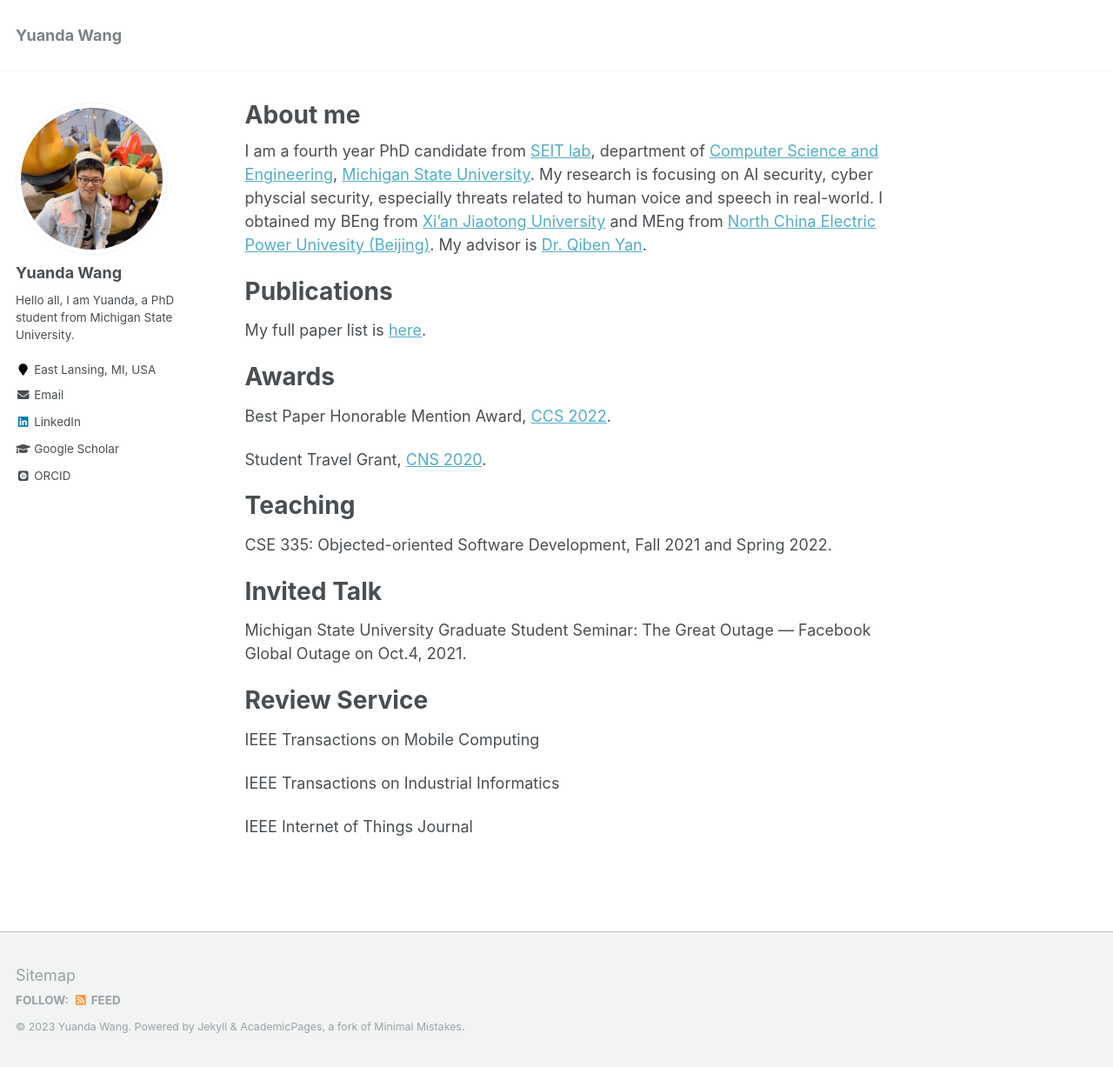
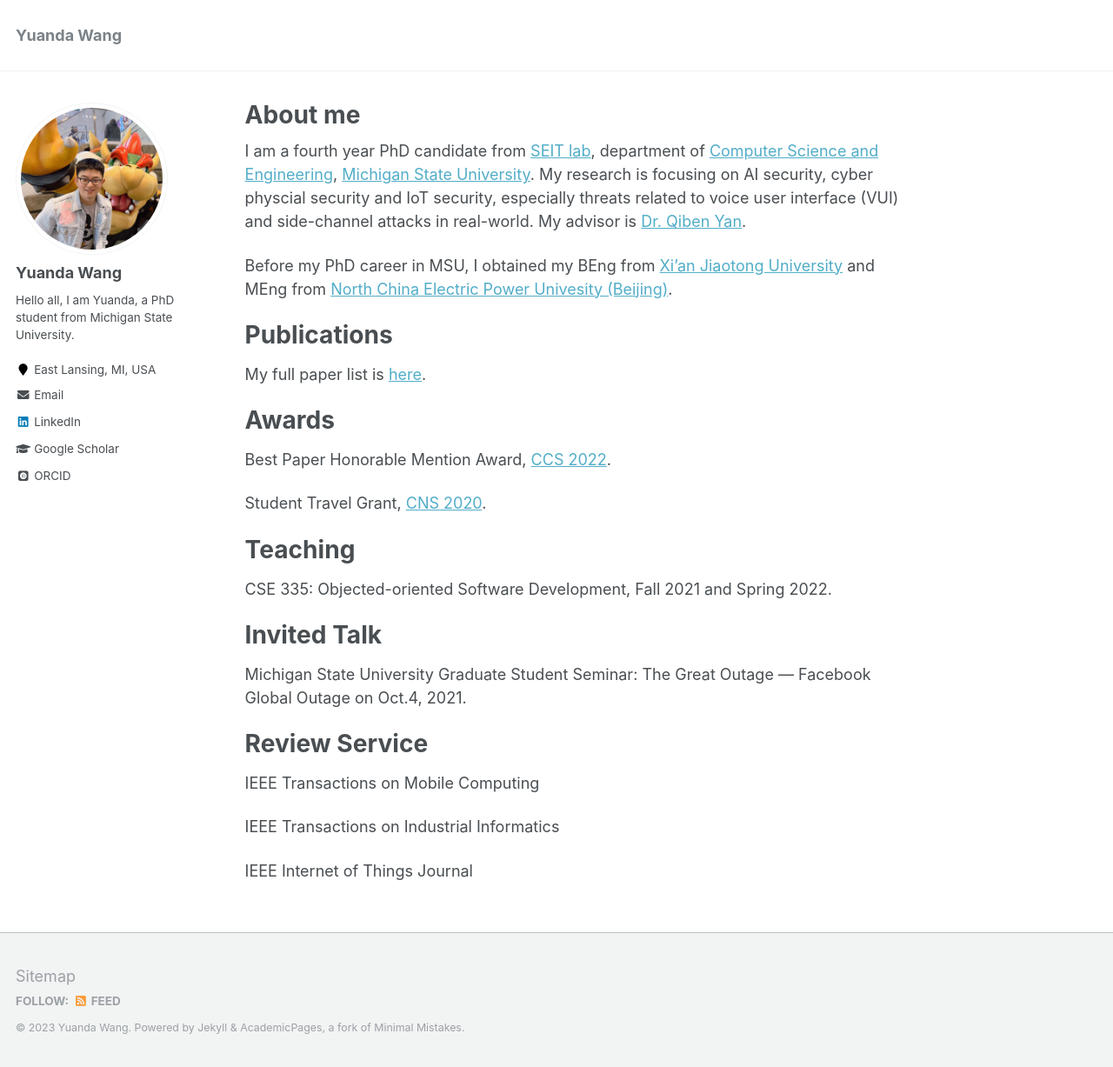
Before and after one commit to yuandaw/yuandaw.github.io, a Jekyll site: the page built from _pages/about.md, in a window 1280 px wide and 1227 px high. Shown: the whole window at 87% size. Built offline with Jekyll 4.4.1, drawn with Linux system fonts in a browser that asks for light colours; some web fonts are replaced.

Commit message:
Update about.md

```diff
--- a/_pages/about.md
+++ b/_pages/about.md
@@ -8,7 +8,9 @@ redirect_from:
   - /about.html
 ---
 
-I am a fourth year PhD candidate from [SEIT lab](https://seit.egr.msu.edu/), department of [Computer Science and Engineering](https://cse.msu.edu/), [Michigan State University](https://msu.edu/). My research is focusing on AI security, cyber physcial security, especially threats related to human voice and speech in real-world. I obtained my BEng from [Xi'an Jiaotong University](http://en.xjtu.edu.cn/) and MEng from [North China Electric Power Univesity (Beijing)](https://english.ncepu.edu.cn/). My advisor is [Dr. Qiben Yan](https://cse.msu.edu/~qyan/).
+I am a fourth year PhD candidate from [SEIT lab](https://seit.egr.msu.edu/), department of [Computer Science and Engineering](https://cse.msu.edu/), [Michigan State University](https://msu.edu/). My research is focusing on AI security, cyber physcial security and IoT security, especially threats related to voice user interface (VUI) and side-channel attacks in real-world. My advisor is [Dr. Qiben Yan](https://cse.msu.edu/~qyan/).
+
+Before my PhD career in MSU, I obtained my BEng from [Xi'an Jiaotong University](http://en.xjtu.edu.cn/) and MEng from [North China Electric Power Univesity (Beijing)](https://english.ncepu.edu.cn/).
 
 Publications
 ======
```
